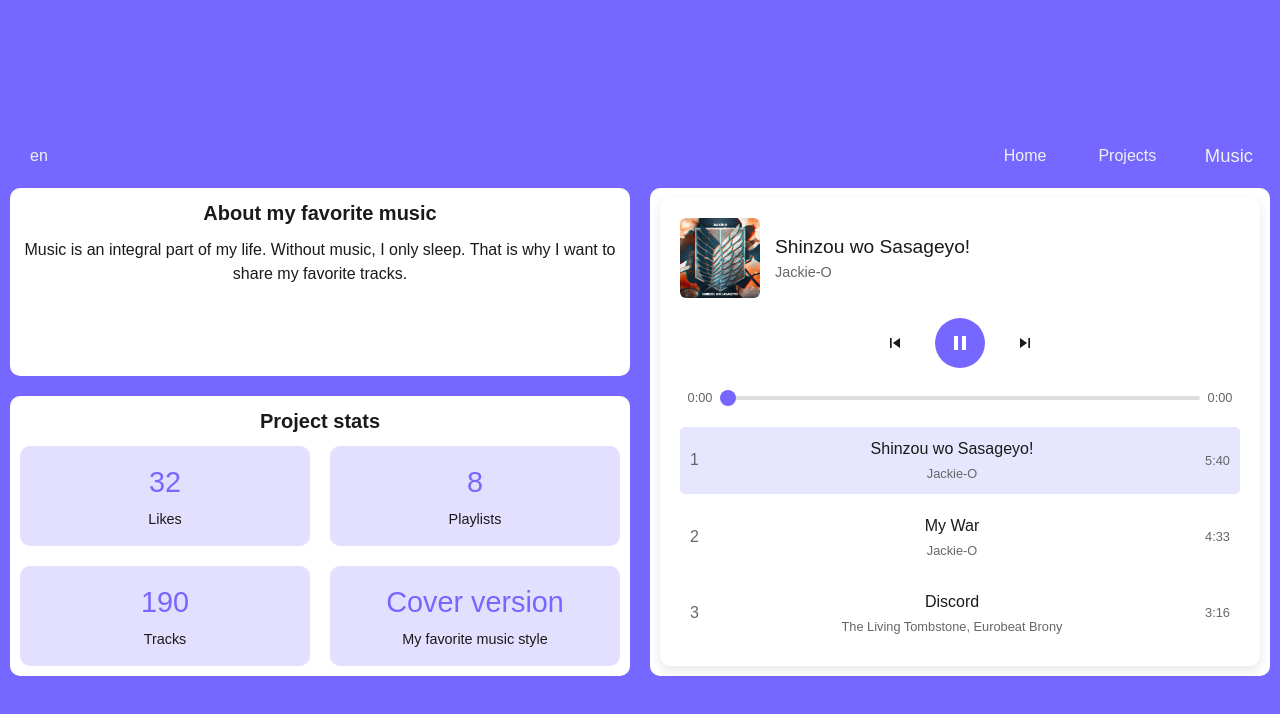
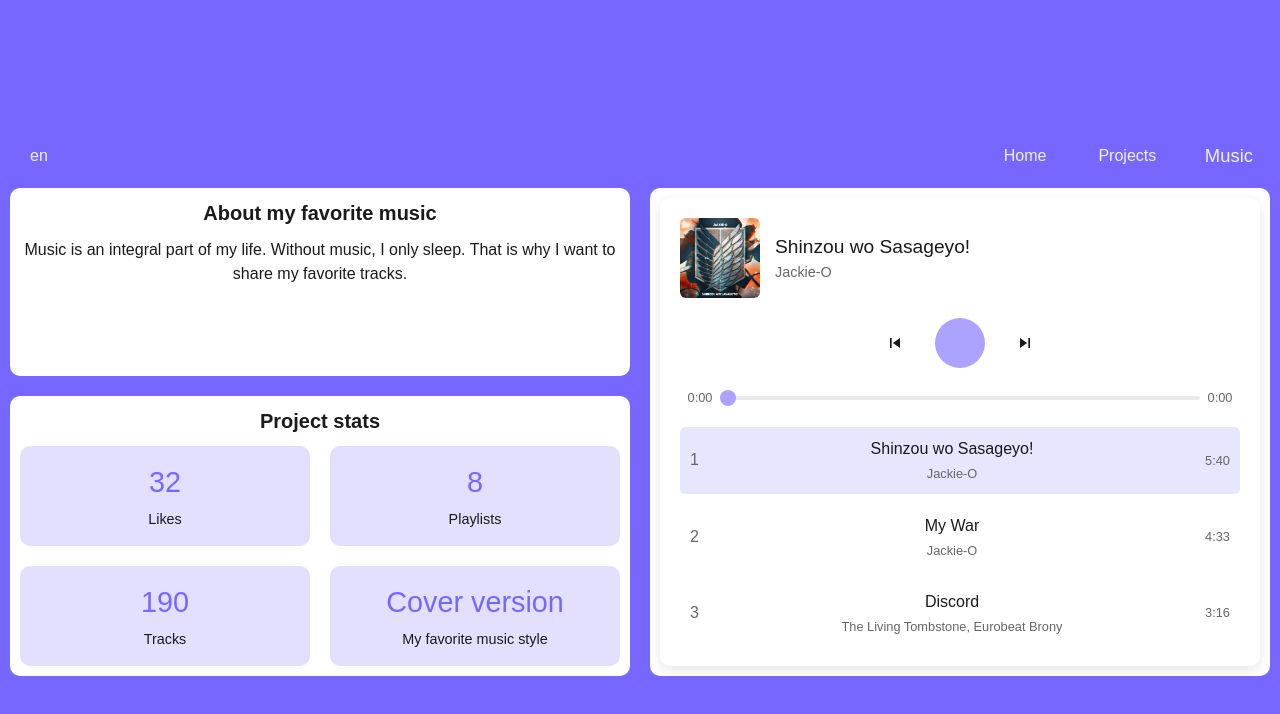
Before and after one commit to kiNgchev/bio-remaster, a Vue app: page /music in a window 1280 px wide. Both pictures are taken after a click on the button 960 px from the left and 343 px from the top of the page. Shown: the top 714 px of the page. Built offline with nearby package versions, Linux system fonts and the light colour scheme; a web font is replaced by a local one.

Commit message:
add ring loader for player

```diff
--- a/src/components/Player.vue
+++ b/src/components/Player.vue
@@ -9,6 +9,7 @@ const currentTrackIndex = ref(0);
 const isPlaying = ref(false);
 const currentTime = ref(0);
 const duration = ref(0);
+const isLoading = ref(false);
 
 const currentTrack = computed(() => {
   if (props.playlist && props.playlist.length > 0)
@@ -23,11 +24,13 @@ const progress = computed(() => {
 
 const togglePlay = () => {
   if (currentTrack.value) {
-    if (isPlaying.value) audio.pause();
-    else {
-      if (audio.src !== currentTrack.value.src)
+    if (isPlaying.value) {
+      audio.pause();
+    } else {
+      if (audio.src !== currentTrack.value.src) {
+        isLoading.value = true;
         audio.src = currentTrack.value.src;
-
+      }
       audio.play();
     }
     isPlaying.value = !isPlaying.value;
@@ -58,6 +61,7 @@ const selectTrack = (index: number) => {
 
 const playCurrentTrack = () => {
   if (currentTrack.value) {
+    isLoading.value = true;
     audio.src = currentTrack.value.src;
     audio.play();
     isPlaying.value = true;
@@ -86,14 +90,38 @@ const handleEnded = () => {
   nextTrack(); // Play next track when current finishes
 };
 
+const handleLoadStart = () => {
+  isLoading.value = true;
+};
+
+const handleCanPlay = () => {
+  isLoading.value = false;
+};
+
+const handleWaiting = () => {
+  isLoading.value = true;
+};
+
+const handlePlaying = () => {
+  isLoading.value = false;
+};
+
 onMounted(() => {
   audio.addEventListener("timeupdate", updateCurrentTime);
   audio.addEventListener("ended", handleEnded);
+  audio.addEventListener("loadstart", handleLoadStart);
+  audio.addEventListener("canplay", handleCanPlay);
+  audio.addEventListener("waiting", handleWaiting);
+  audio.addEventListener("playing", handlePlaying);
 });
 
 onUnmounted(() => {
   audio.removeEventListener("timeupdate", updateCurrentTime);
   audio.removeEventListener("ended", handleEnded);
+  audio.removeEventListener("loadstart", handleLoadStart);
+  audio.removeEventListener("canplay", handleCanPlay);
+  audio.removeEventListener("waiting", handleWaiting);
+  audio.removeEventListener("playing", handlePlaying);
   audio.pause();
 });
 </script>
@@ -120,9 +148,14 @@ onUnmounted(() => {
           </svg>
         </button>
 
-        <button @click="togglePlay" class="play-btn">
+        <button @click="togglePlay" class="play-btn" :disabled="isLoading">
+          <div v-if="isLoading" class="ring-loader">
+            <svg class="ring-loader-svg" viewBox="0 0 38 38">
+              <circle class="ring-loader-path" cx="19" cy="19" r="15" fill="none" stroke-width="4" />
+            </svg>
+          </div>
           <svg
-            v-if="!isPlaying"
+            v-else-if="!isPlaying"
             width="24"
             height="24"
             viewBox="0 0 24 24"
@@ -156,6 +189,7 @@ onUnmounted(() => {
           :value="progress"
           @input="onProgressChange"
           :max="duration"
+          :disabled="isLoading"
         />
         <span class="time">{{ formatTime(duration) }}</span>
       </div>
@@ -287,12 +321,53 @@ onUnmounted(() => {
     align-items: center;
     justify-content: center;
     margin: 0 20px;
+    position: relative;
 
     &:hover {
       background-color: color.adjust(
         variables.$primary-color,
         $lightness: -10%
       );
+    }
+
+    &[disabled] {
+      opacity: 0.6;
+      cursor: not-allowed;
+    }
+  }
+}
+
+.ring-loader {
+  width: 100%;
+  height: 100%;
+  display: flex;
+  align-items: center;
+  justify-content: center;
+
+  &-svg {
+    width: 24px;
+    height: 24px;
+    transform: rotate(-90deg);
+  }
+
+  &-path {
+    stroke: white;
+    stroke-linecap: round;
+    animation: dash 1.5s ease-in-out infinite;
+  }
+
+  @keyframes dash {
+    0% {
+      stroke-dasharray: 1, 150;
+      stroke-dashoffset: 0;
+    }
+    50% {
+      stroke-dasharray: 90, 150;
+      stroke-dashoffset: -35;
+    }
+    100% {
+      stroke-dasharray: 90, 150;
+      stroke-dashoffset: -124;
     }
   }
 }
@@ -315,6 +390,10 @@ onUnmounted(() => {
     border-radius: 2px;
     outline: none;
     -webkit-appearance: none;
+
+    &[disabled] {
+      opacity: 0.6;
+    }
 
     &::-webkit-slider-thumb {
       -webkit-appearance: none;
```
